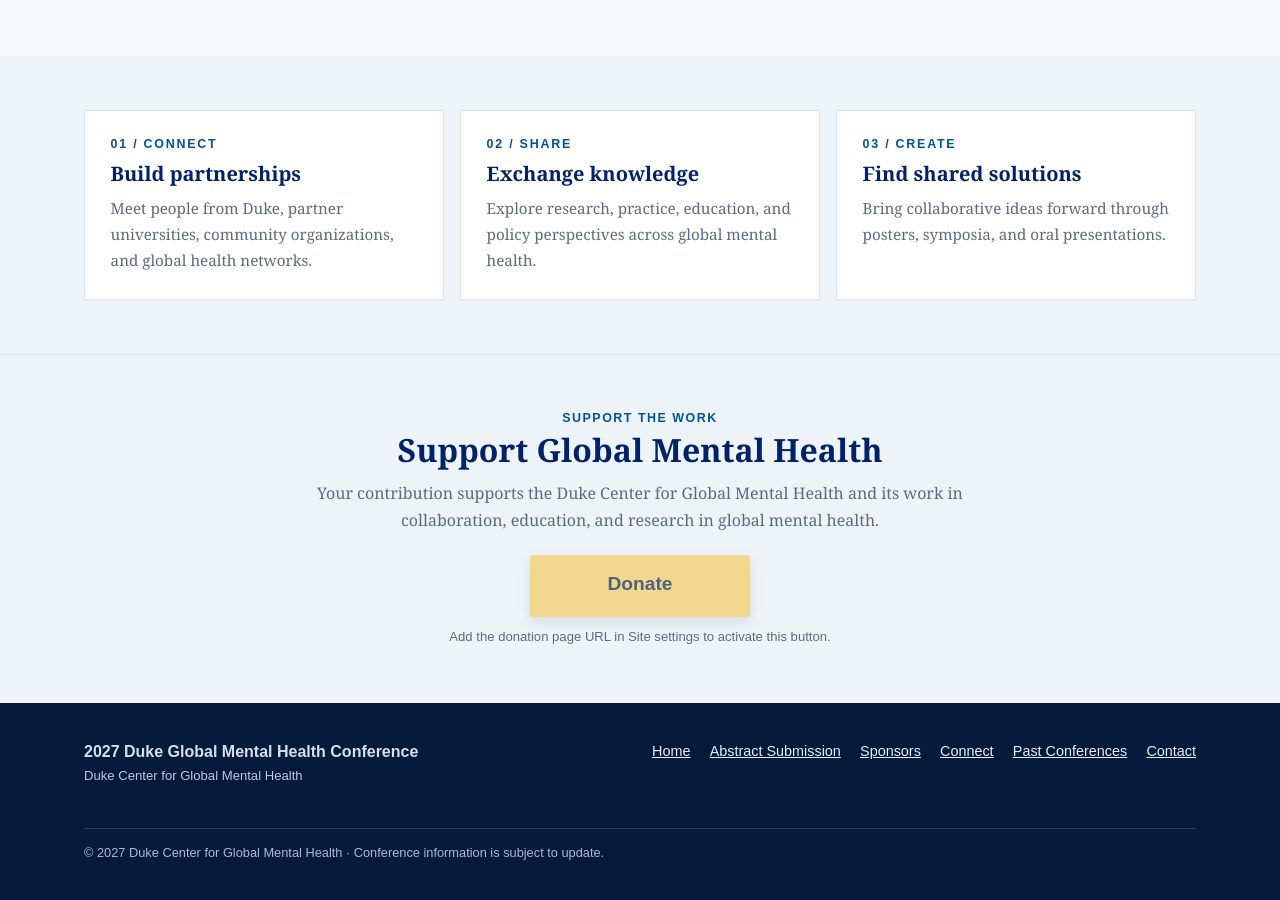
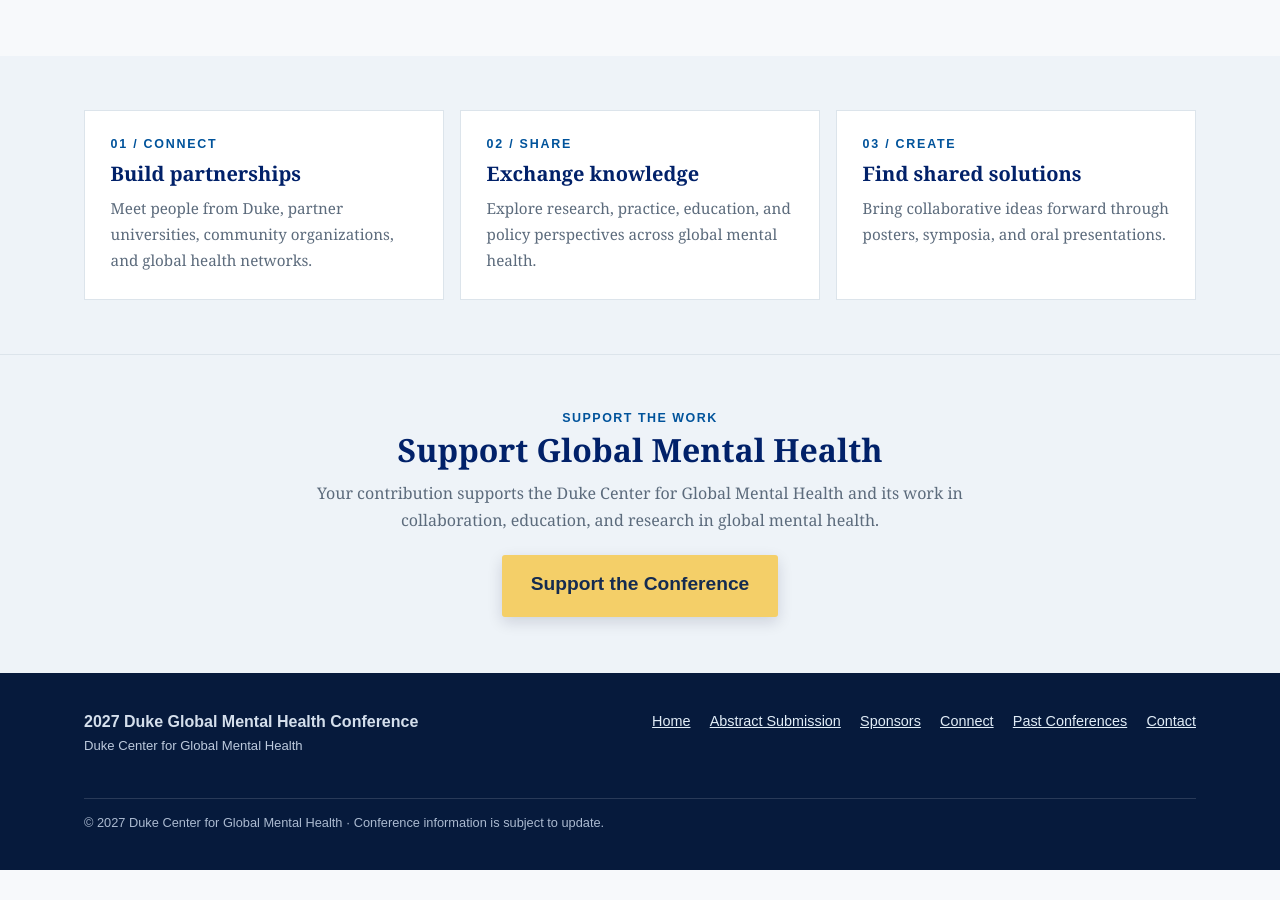
Before and after one commit to Duke-CGMH/dukegmhconference2027, a Jekyll site: the page built from index.html, in a window 1280 px wide and 900 px high, scrolled down 2932 px. Built offline with Jekyll 4.4.1, drawn with Linux system fonts in a browser that asks for light colours; after the commit the page ends 3802 px from its top, so only the background shows below that.

Commit message:
Update _data/cms/site.json (via Pages CMS)

```diff
--- a/_data/cms/site.json
+++ b/_data/cms/site.json
@@ -1,10 +1,10 @@
 {
   "site_name": "2027 Duke Global Mental Health Conference",
   "organization_name": "Duke Center for Global Mental Health",
-  "brand_image": "",
   "contact_email": "dukegmh@duke.edu",
   "donation_heading": "Support Global Mental Health",
   "donation_description": "Your contribution supports the Duke Center for Global Mental Health and its work in collaboration, education, and research in global mental health.",
-  "donation_label": "Donate",
-  "donation_url": ""
+  "donation_label": "Support the Conference",
+  "donation_url": "https://gifts.duke.edu/?designation=391000962",
+  "brand_image": "assets/images/global-mental-health-center-square-white1-3.png"
 }
```
